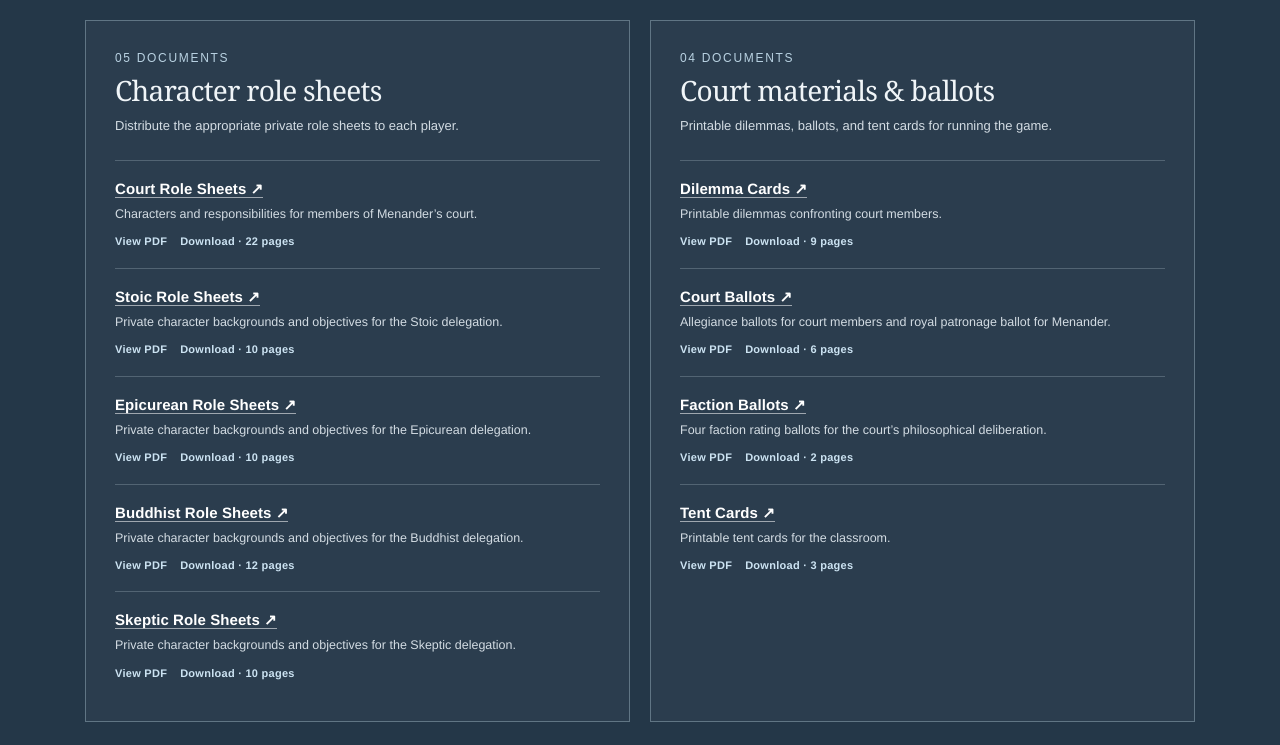
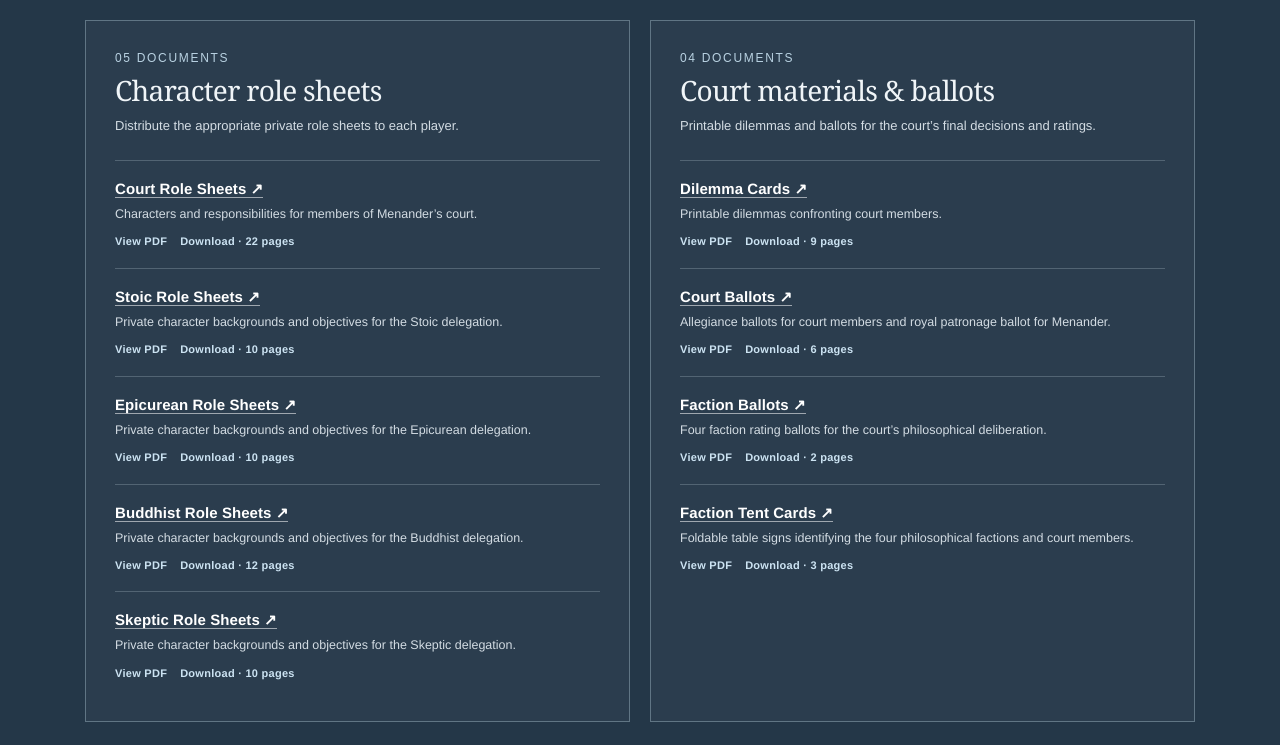
Before and after one commit to hidalgoj-ai/Ancient-Philosophy-Game, a plain HTML site: page index.html in a window 1280 px wide. Shown: the part 6766-7511 px from the top of the page. Drawn offline with Linux system fonts and the light colour scheme.

Commit message:
Add files via upload

```diff
--- a/index.html
+++ b/index.html
@@ -350,7 +350,7 @@
 <section aria-labelledby="materials-heading" class="section materials" id="materials">
   <div class="container">
     <div class="section-heading"><div class="eyebrow">Resources</div><h2 id="materials-heading">Game materials</h2><p>All the documents for <em>Ancient Philosophy as a Way of Life</em> are available here as printable PDFs. Read individual materials or download the complete set.</p>
-      <div class="materials-intro-actions"><a class="materials-button" href="All_Game_Materials.zip" download>Download all game materials <span aria-hidden="true">↓</span></a><span class="materials-stat">15 PDFs · Gamebook, instructor’s manual, roles, handouts, ballots, and tent cards</span></div>
+      <div class="materials-intro-actions"><a class="materials-button" href="All_Game_Materials.zip" download>Download all game materials <span aria-hidden="true">↓</span></a><span class="materials-stat">15 PDFs · Gamebook, instructor’s manual, roles, handouts, and ballots</span></div>
     </div>
     <div class="materials-grid"><div class="material-group"><div class="material-count">02 documents</div><h3>Gamebook &amp; teaching guide</h3><p>Begin with the gamebook; use the manual to organize and run the class.</p><div class="material-item">
             <div class="material-item-name"><a href="materials/gamebook.pdf" target="_blank" rel="noopener noreferrer">The Gamebook <span aria-hidden="true">↗</span></a></div>
@@ -396,7 +396,7 @@
             <div class="material-item-name"><a href="materials/skeptic-role-sheets.pdf" target="_blank" rel="noopener noreferrer">Skeptic Role Sheets <span aria-hidden="true">↗</span></a></div>
             <p class="material-item-desc">Private character backgrounds and objectives for the Skeptic delegation.</p>
             <div class="material-item-links"><a href="materials/skeptic-role-sheets.pdf" target="_blank" rel="noopener noreferrer" aria-label="Open Skeptic Role Sheets PDF">View PDF</a><a href="materials/skeptic-role-sheets.pdf" download aria-label="Download Skeptic Role Sheets PDF">Download · 10 pages</a></div>
-        </div></div><div class="material-group"><div class="material-count">04 documents</div><h3>Court materials &amp; ballots</h3><p>Printable dilemmas, ballots, and tent cards for running the game.</p><div class="material-item">
+        </div></div><div class="material-group"><div class="material-count">04 documents</div><h3>Court materials &amp; ballots</h3><p>Printable dilemmas and ballots for the court’s final decisions and ratings.</p><div class="material-item">
             <div class="material-item-name"><a href="materials/dilemmas.pdf" target="_blank" rel="noopener noreferrer">Dilemma Cards <span aria-hidden="true">↗</span></a></div>
             <p class="material-item-desc">Printable dilemmas confronting court members.</p>
             <div class="material-item-links"><a href="materials/dilemmas.pdf" target="_blank" rel="noopener noreferrer" aria-label="Open Dilemma Cards PDF">View PDF</a><a href="materials/dilemmas.pdf" download aria-label="Download Dilemma Cards PDF">Download · 9 pages</a></div>
@@ -409,9 +409,9 @@
             <p class="material-item-desc">Four faction rating ballots for the court’s philosophical deliberation.</p>
             <div class="material-item-links"><a href="materials/faction-ballots.pdf" target="_blank" rel="noopener noreferrer" aria-label="Open Faction Ballots PDF">View PDF</a><a href="materials/faction-ballots.pdf" download aria-label="Download Faction Ballots PDF">Download · 2 pages</a></div>
         </div><div class="material-item">
-            <div class="material-item-name"><a href="materials/tent-cards.pdf" target="_blank" rel="noopener noreferrer">Tent Cards <span aria-hidden="true">↗</span></a></div>
-            <p class="material-item-desc">Printable tent cards for the classroom.</p>
-            <div class="material-item-links"><a href="materials/tent-cards.pdf" target="_blank" rel="noopener noreferrer" aria-label="Open Tent Cards PDF">View PDF</a><a href="materials/tent-cards.pdf" download aria-label="Download Tent Cards PDF">Download · 3 pages</a></div>
+            <div class="material-item-name"><a href="materials/tent-cards.pdf" target="_blank" rel="noopener noreferrer">Faction Tent Cards <span aria-hidden="true">↗</span></a></div>
+            <p class="material-item-desc">Foldable table signs identifying the four philosophical factions and court members.</p>
+            <div class="material-item-links"><a href="materials/tent-cards.pdf" target="_blank" rel="noopener noreferrer" aria-label="Open Faction Tent Cards PDF">View PDF</a><a href="materials/tent-cards.pdf" download aria-label="Download Faction Tent Cards PDF">Download · 3 pages</a></div>
         </div></div></div>
   </div>
 </section>
```
Also changed, not shown: 12 other files.
